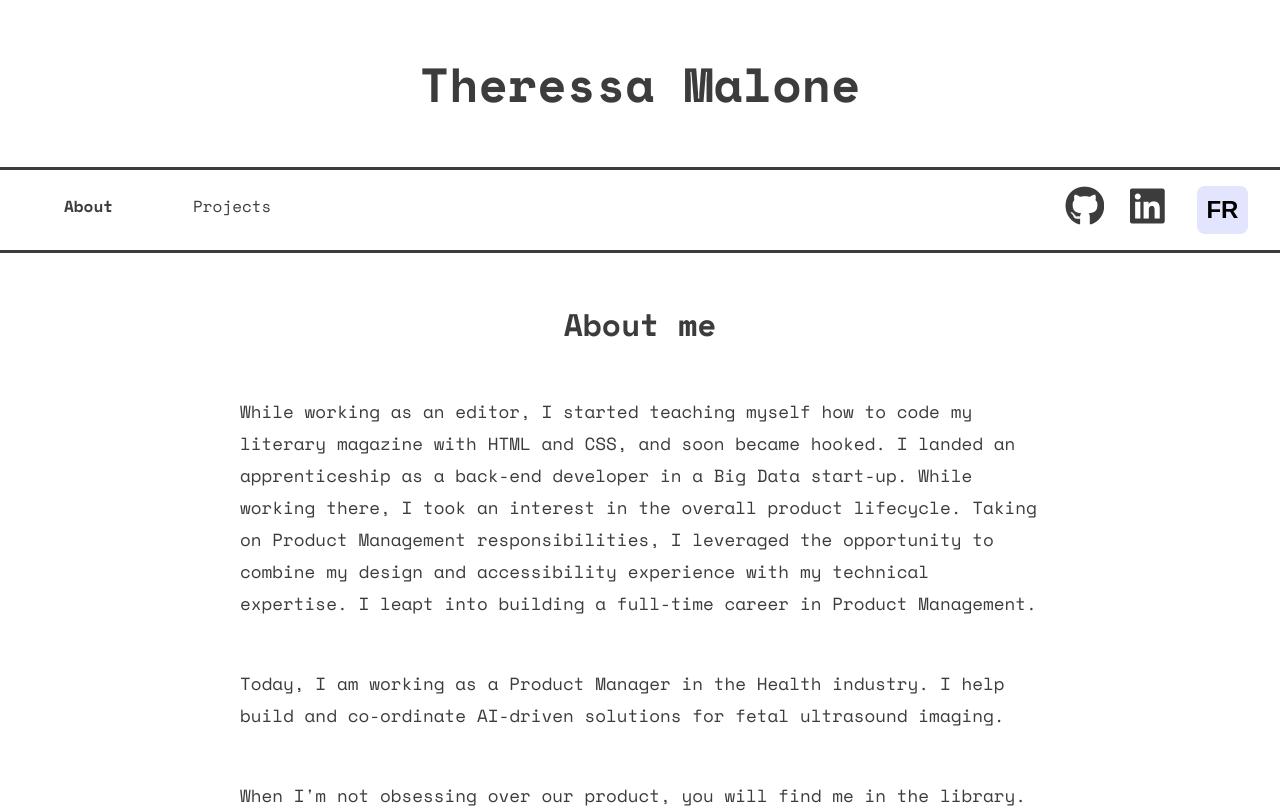
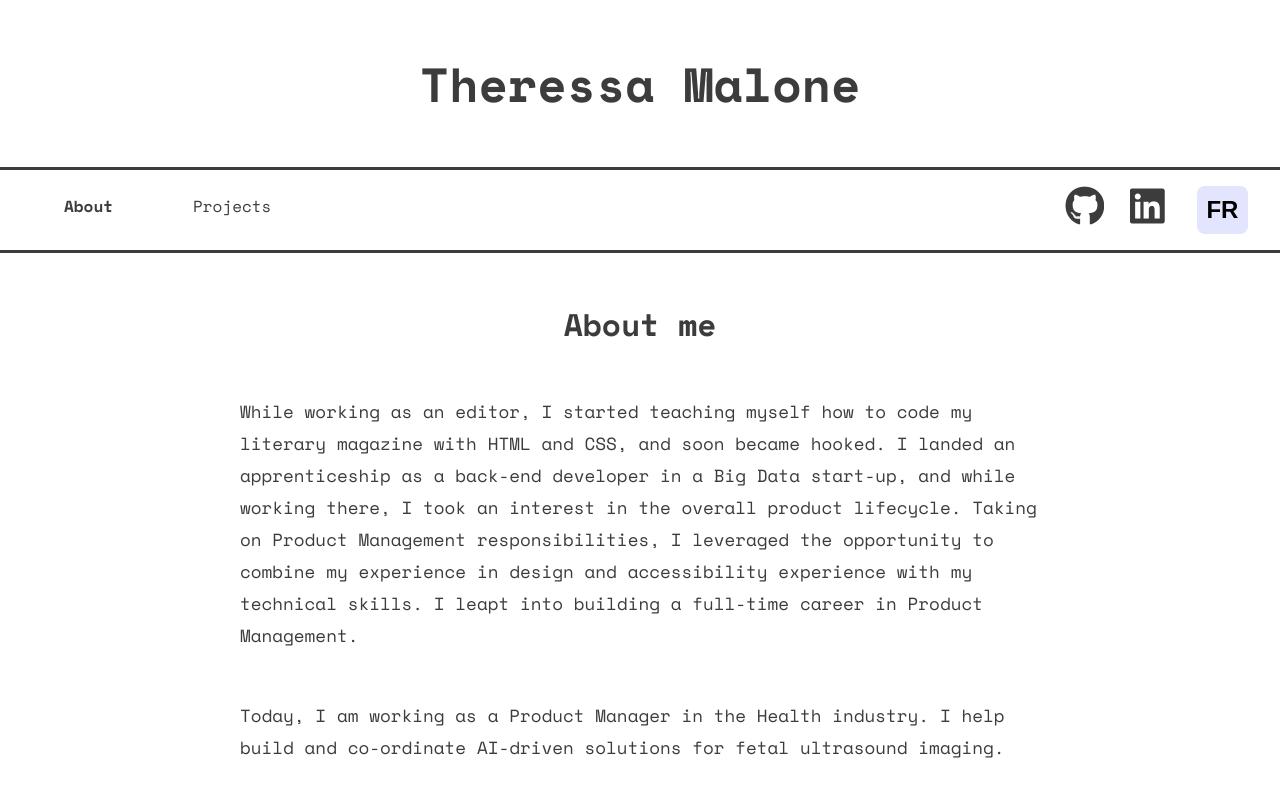
Before and after one commit to tssa017/portfolio, a React (Create React App) app: page /about in a window 1280 px wide. Shown: the top 808 px of the page. Built offline with nearby package versions, Linux system fonts and the light colour scheme; a web font is replaced by a local one.

Commit message:
:memo: jk

```diff
--- a/src/components/bio/Bio.js
+++ b/src/components/bio/Bio.js
@@ -14,7 +14,7 @@ function Bio() {
                     </h2>
                     <Paragraph className="bio__para">
                         {isEnglishClicked
-                            ? 'While working as an editor, I started teaching myself how to code my literary magazine with HTML and CSS, and soon became hooked. I landed an apprenticeship as a back-end developer in a Big Data start-up. While working there, I took an interest in the overall product lifecycle. Taking on Product Management responsibilities, I leveraged the opportunity to combine my design and accessibility experience with my technical expertise. I leapt into building a full-time career in Product Management.'
+                            ? 'While working as an editor, I started teaching myself how to code my literary magazine with HTML and CSS, and soon became hooked. I landed an apprenticeship as a back-end developer in a Big Data start-up, and while working there, I took an interest in the overall product lifecycle. Taking on Product Management responsibilities, I leveraged the opportunity to combine my experience in design and accessibility experience with my technical skills. I leapt into building a full-time career in Product Management.'
                             : "En travaillant comme rédactrice, j'ai commencé à apprendre à coder moi-même mon magazine littéraire avec HTML et CSS, et je suis rapidement devenue passionée. J'ai décroché un apprentissage en tant que développeuse back-end dans une start-up spécialisée dans le Big Data. Pendant que je travaillais là-bas, je me suis intéressé au cycle de vie complet des produits. En assumant des responsabilités en gestion de produit, j'ai saisi l'opportunité de combiner mon expérience en design et accessibilité avec mes compétences techniques. Je me suis lancé à plein temps dans une carrière en gestion de produit."}
                     </Paragraph>
                     <Paragraph className="bio__para">
```
